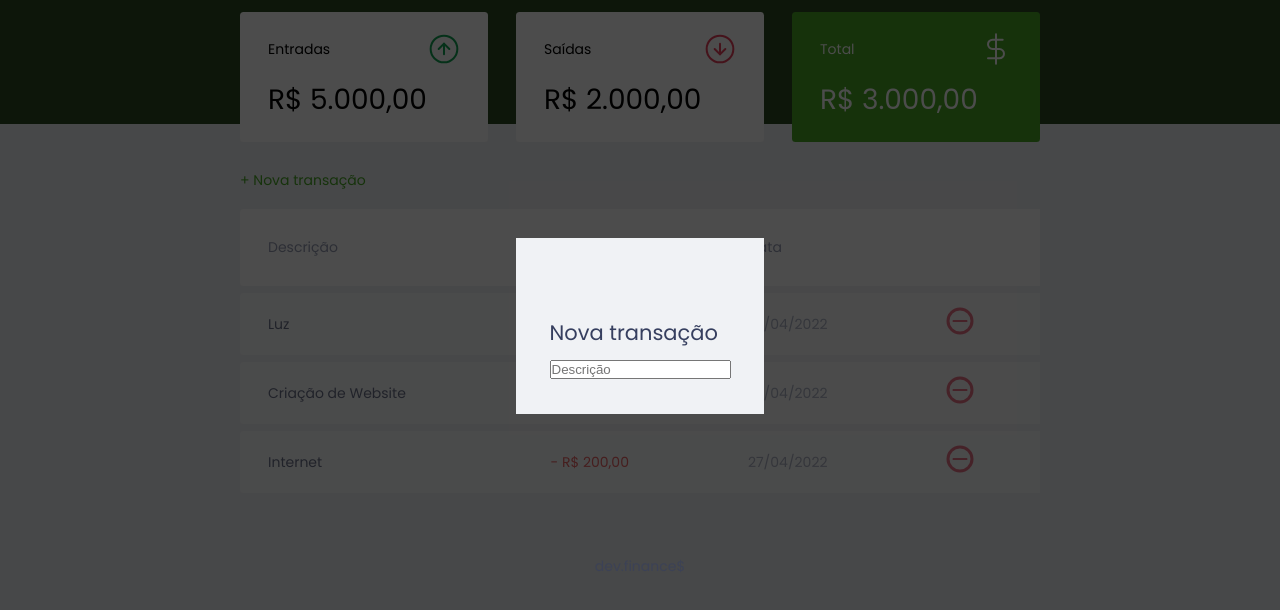
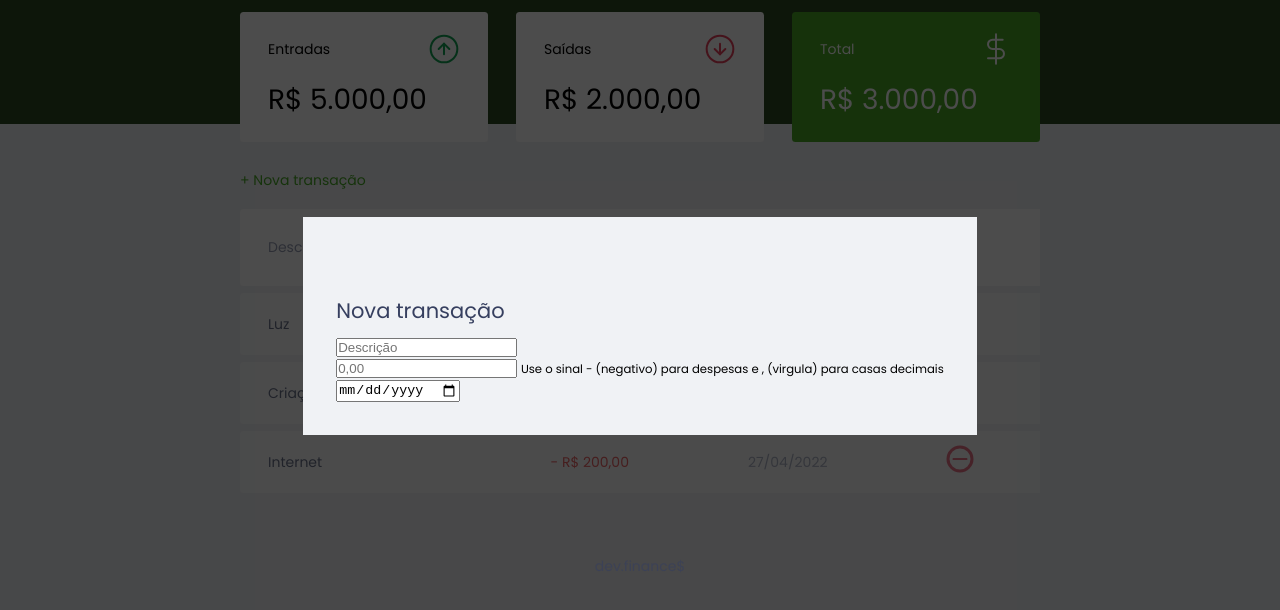
Before and after one commit to devkatharine/devFinance, a plain HTML site: page index.html in a window 1280 px wide. Shown: the part 74-684 px from the top of the page. Drawn offline with Linux system fonts and the light colour scheme.

Commit message:
update form

```diff
--- a/index.html
+++ b/index.html
@@ -113,6 +113,20 @@
               <label class="sr-only" for="description">Descrição</label>
               <input type="text" id="description" name="description" placeholder="Descrição">
             </div>
+
+            <div class="input-group">
+              <label class="sr-only" for="amount">Valor</label>
+              <input type="number" step="0.01" id="amount" name="amount" placeholder="0,00">
+              <small class="help">Use o sinal - (negativo) para despesas e , (virgula) para casas decimais</small>
+            </div>
+
+            <div class="input-group">
+              <label class="sr-only" for="date">Data</label>
+              <input type="date" id="date" name="date">
+            </div>
+
+
+
           </form>
         </div>
 
```
